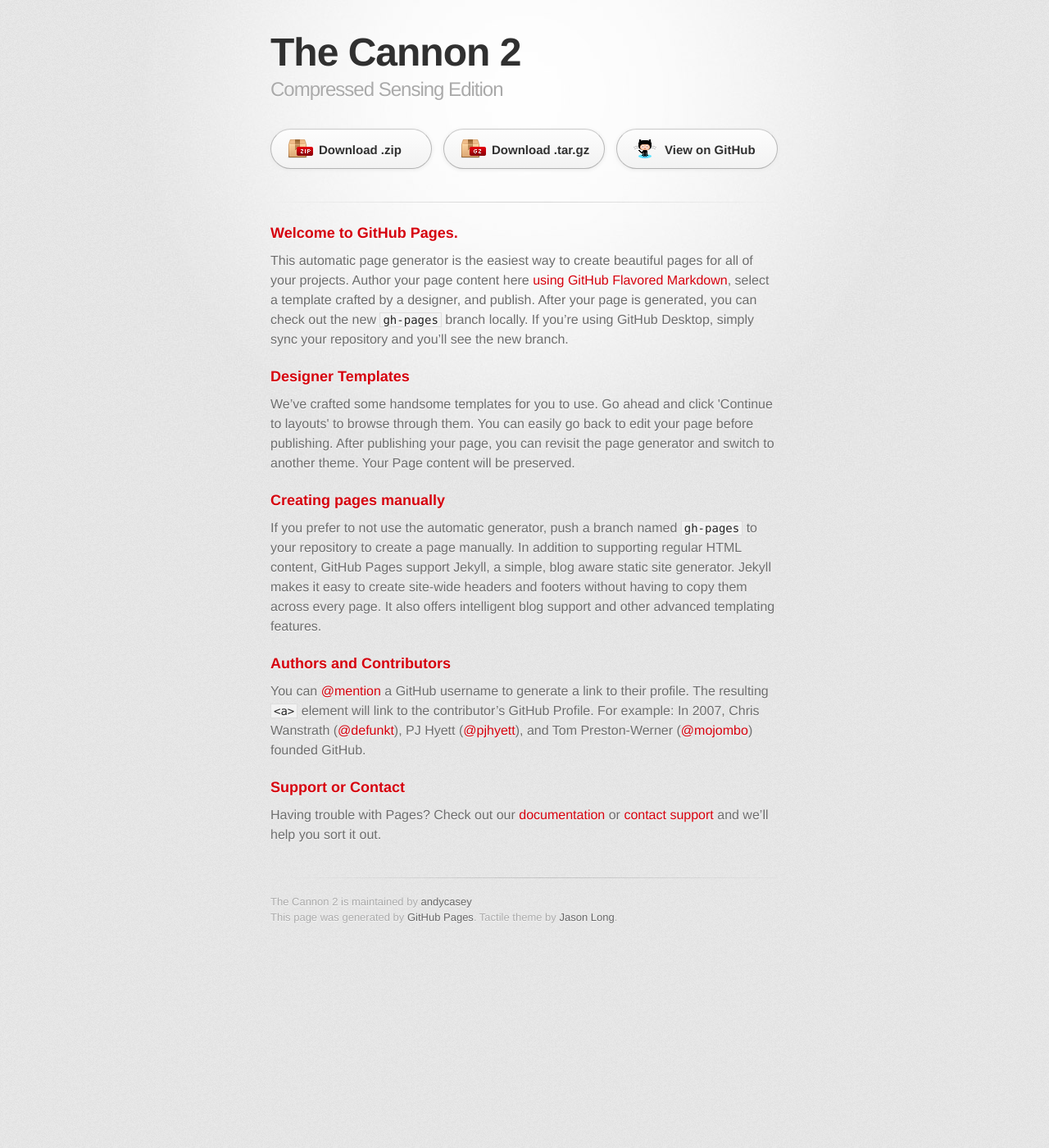
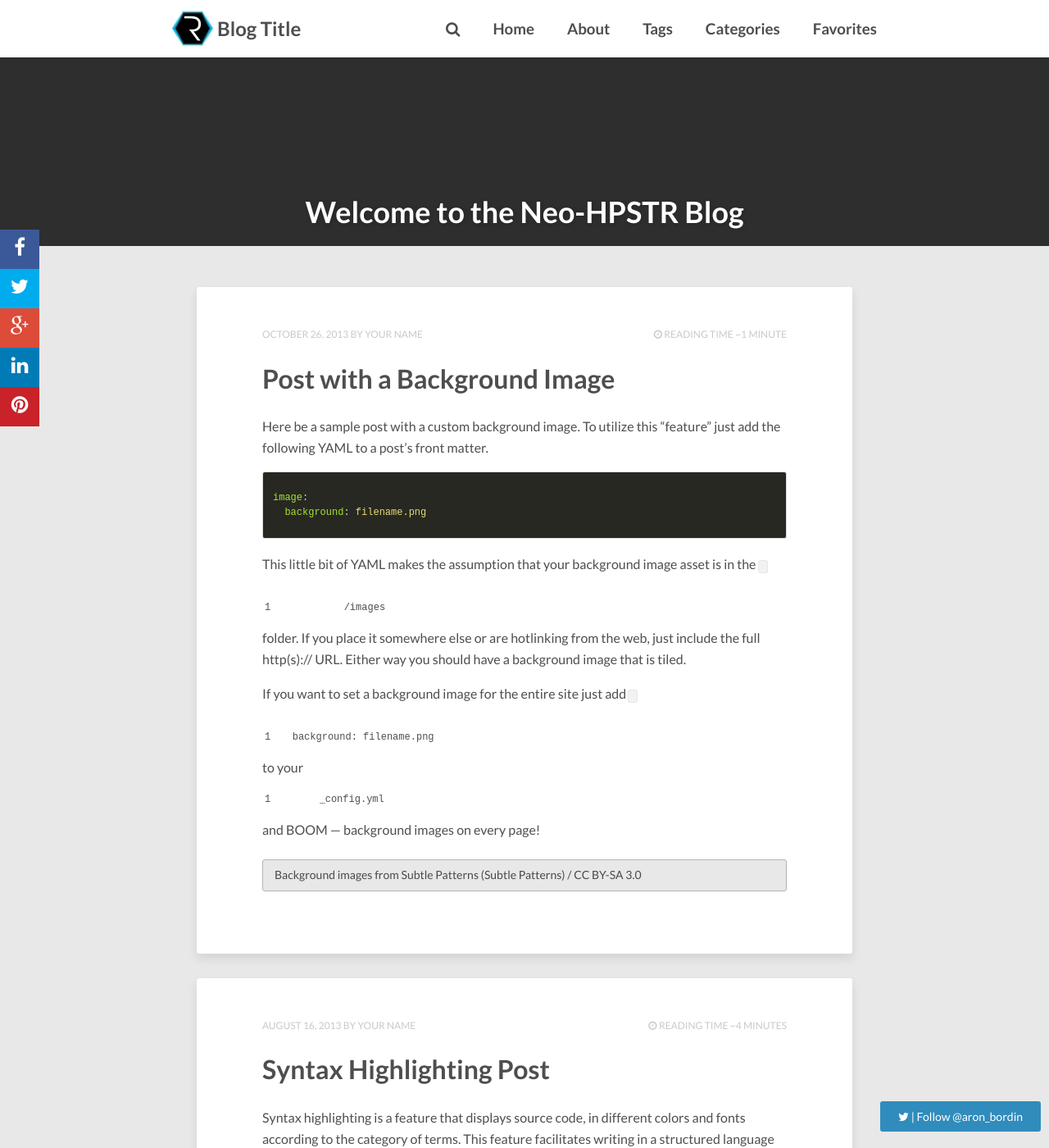
Before and after one commit to andycasey/AnniesLasso, a Jekyll site: the page built from index.html, in a window 1280 px wide and 1400 px high. Shown: the whole window at 82% size. Built offline with Jekyll 4.4.1, drawn with Linux system fonts in a browser that asks for light colours; nearby versions of some CDN libraries; some web fonts are replaced; the list of posts is cut into pages by our own code; comment, search, counter and statistics services are not loaded; some of the changed text lies outside the part shown.

Commit message:
Update index.html

```diff
--- a/index.html
+++ b/index.html
@@ -1,69 +1,76 @@
-<!DOCTYPE html>
-<html>
-  <head>
-    <meta charset='utf-8'>
-    <meta http-equiv="X-UA-Compatible" content="chrome=1">
-    <link href='https://fonts.googleapis.com/css?family=Chivo:900' rel='stylesheet' type='text/css'>
-    <link rel="stylesheet" type="text/css" href="stylesheets/stylesheet.css" media="screen">
-    <link rel="stylesheet" type="text/css" href="stylesheets/github-dark.css" media="screen">
-    <link rel="stylesheet" type="text/css" href="stylesheets/print.css" media="print">
-    <!--[if lt IE 9]>
-    <script src="//html5shiv.googlecode.com/svn/trunk/html5.js"></script>
-    <![endif]-->
-    <title>The Cannon 2 by andycasey</title>
-  </head>
+---
+layout: post-index
+title: "Welcome to the Neo-HPSTR Blog"
+description: "Describe this nonsense."
+tags: [Jekyll, theme, themes, responsive, blog, modern]
+comments: false
+---
 
-  <body>
-    <div id="container">
-      <div class="inner">
+{% for post in paginator.posts %}
+<article class="hentry">
+  <header>
+    {% if post.image.feature %}
+      <div class="entry-image-index">
+        <a href="{{ site.url }}{{ post.url }}" title="{{ post.title }}"><img src="{{ site.url }}/images/{{ post.image.feature }}" alt="{{ post.title }}"></a>
+      </div><!-- /.entry-image -->
+    {% endif %}
+    <div class="entry-meta">
+      <span class="entry-date date published updated"><time datetime="{{ post.date | date_to_xmlschema }}"><a href="{{ site.url }}{{ post.url }}">{{ post.date | date: "%B %d, %Y" }}</a></time></span><span class="author vcard"><span class="fn"><a href="{{ site.url }}/about/" title="About {{ site.owner.name }}">{{ site.owner.name }}</a></span></span>
+      {% if site.reading_time %}
+      <span class="entry-reading-time">
+        <i class="fa fa-clock-o"></i>
+        {% assign readtime = post.content | number_of_words | divided_by:site.words_per_minute %}
+        Reading time ~{% if readtime <= 1 %}1 minute{% else %}{{ readtime }} minutes{% endif %}
+      </span><!-- /.entry-reading-time -->
+      {% endif %}
+    </div><!-- /.entry-meta -->
+    {% if post.link %}
+      <h1 class="entry-title"><a href="{{ site.url }}{{ post.url }}" class="permalink" rel="bookmark" title="{{ post.title }}"><i class="fa fa-bookmark"></i></a> <a href="{{ post.link }}">{{ post.title }}</a></h1>
+    {% else %}
+      <h1 class="entry-title"><a href="{{ site.url }}{{ post.url }}" rel="bookmark" title="{{ post.title }}" itemprop="url">{{ post.title }}</a></h1>
+    {% endif %}
+  </header>
+  <div class="entry-content">
+    {% if post.content contains "<!-- more -->" %}
+    {{ post.content | split:"<!-- more -->" | first % }}
+    {% else %}
+      {{ post.content }}
+    {% endif %}
+  </div><!-- /.entry-content -->
+</article><!-- /.hentry -->
+{% endfor %}
 
-        <header>
-          <h1>The Cannon 2</h1>
-          <h2>Compressed Sensing Edition</h2>
-        </header>
-
-        <section id="downloads" class="clearfix">
-          <a href="https://github.com/andycasey/AnniesLasso/zipball/master" id="download-zip" class="button"><span>Download .zip</span></a>
-          <a href="https://github.com/andycasey/AnniesLasso/tarball/master" id="download-tar-gz" class="button"><span>Download .tar.gz</span></a>
-          <a href="https://github.com/andycasey/AnniesLasso" id="view-on-github" class="button"><span>View on GitHub</span></a>
-        </section>
-
-        <hr>
-
-        <section id="main_content">
-          <h3>
-<a id="welcome-to-github-pages" class="anchor" href="#welcome-to-github-pages" aria-hidden="true"><span class="octicon octicon-link"></span></a>Welcome to GitHub Pages.</h3>
-
-<p>This automatic page generator is the easiest way to create beautiful pages for all of your projects. Author your page content here <a href="https://guides.github.com/features/mastering-markdown/">using GitHub Flavored Markdown</a>, select a template crafted by a designer, and publish. After your page is generated, you can check out the new <code>gh-pages</code> branch locally. If you’re using GitHub Desktop, simply sync your repository and you’ll see the new branch.</p>
-
-<h3>
-<a id="designer-templates" class="anchor" href="#designer-templates" aria-hidden="true"><span class="octicon octicon-link"></span></a>Designer Templates</h3>
-
-<p>We’ve crafted some handsome templates for you to use. Go ahead and click 'Continue to layouts' to browse through them. You can easily go back to edit your page before publishing. After publishing your page, you can revisit the page generator and switch to another theme. Your Page content will be preserved.</p>
-
-<h3>
-<a id="creating-pages-manually" class="anchor" href="#creating-pages-manually" aria-hidden="true"><span class="octicon octicon-link"></span></a>Creating pages manually</h3>
-
-<p>If you prefer to not use the automatic generator, push a branch named <code>gh-pages</code> to your repository to create a page manually. In addition to supporting regular HTML content, GitHub Pages support Jekyll, a simple, blog aware static site generator. Jekyll makes it easy to create site-wide headers and footers without having to copy them across every page. It also offers intelligent blog support and other advanced templating features.</p>
-
-<h3>
-<a id="authors-and-contributors" class="anchor" href="#authors-and-contributors" aria-hidden="true"><span class="octicon octicon-link"></span></a>Authors and Contributors</h3>
-
-<p>You can <a href="https://github.com/blog/821" class="user-mention">@mention</a> a GitHub username to generate a link to their profile. The resulting <code>&lt;a&gt;</code> element will link to the contributor’s GitHub Profile. For example: In 2007, Chris Wanstrath (<a href="https://github.com/defunkt" class="user-mention">@defunkt</a>), PJ Hyett (<a href="https://github.com/pjhyett" class="user-mention">@pjhyett</a>), and Tom Preston-Werner (<a href="https://github.com/mojombo" class="user-mention">@mojombo</a>) founded GitHub.</p>
-
-<h3>
-<a id="support-or-contact" class="anchor" href="#support-or-contact" aria-hidden="true"><span class="octicon octicon-link"></span></a>Support or Contact</h3>
-
-<p>Having trouble with Pages? Check out our <a href="https://help.github.com/pages">documentation</a> or <a href="https://github.com/contact">contact support</a> and we’ll help you sort it out.</p>
-        </section>
-
-        <footer>
-          The Cannon 2 is maintained by <a href="https://github.com/andycasey">andycasey</a><br>
-          This page was generated by <a href="https://pages.github.com">GitHub Pages</a>. Tactile theme by <a href="https://twitter.com/jasonlong">Jason Long</a>.
-        </footer>
-
-
-      </div>
-    </div>
-  </body>
-</html>
+<div class="pagination">
+  {% if paginator.previous_page %}
+    {% if paginator.previous_page == 1 %}
+      <a href="{{ site.url }}" class="btn">Previous</a>
+    {% else %}
+      <a href="{{ site.url }}/page{{ paginator.previous_page }}" class="btn">Previous</a>
+    {% endif %}
+  {% else %}
+    Previous
+  {% endif %}
+  <ul class="inline-list">
+    <li>
+      {% if paginator.page == 1 %}
+        <span class="current-page">1</span>
+      {% else %}
+        <a href="{{ site.url }}">1</a>
+      {% endif %}
+    </li>
+    {% for count in (2..paginator.total_pages) %}
+      <li>
+        {% if count == paginator.page %}
+          <span class="current-page">{{ count }}</span>
+        {% else %}
+          <a href="{{ site.url }}/page{{ count }}">{{ count }}</a>
+        {% endif %}
+      </li>
+    {% endfor %}
+  </ul>
+  {% if paginator.next_page %}
+    <a href="{{ site.url }}/page{{ paginator.next_page }}" class="btn">Next</a>
+  {% else %}
+    Next
+  {% endif %}
+</div><!-- /.pagination -->
```
